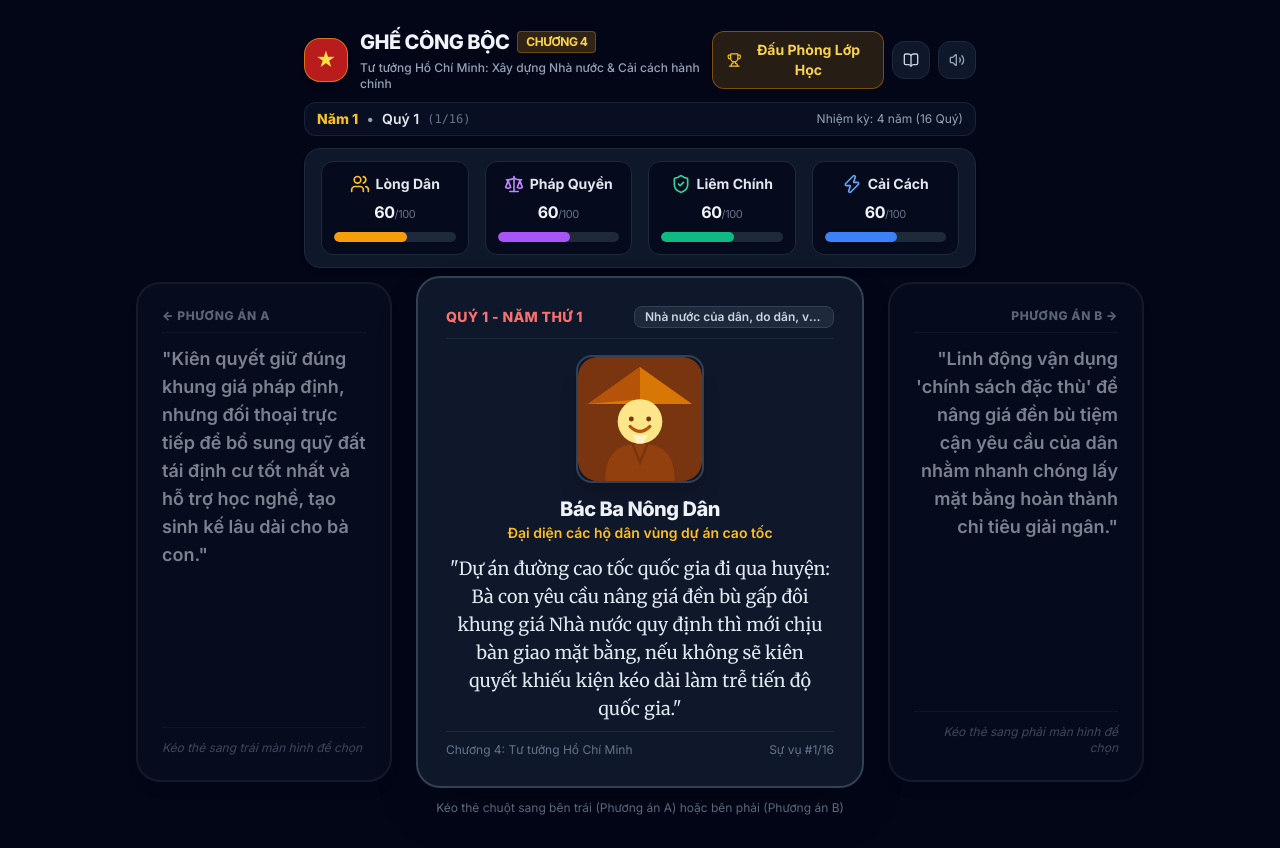
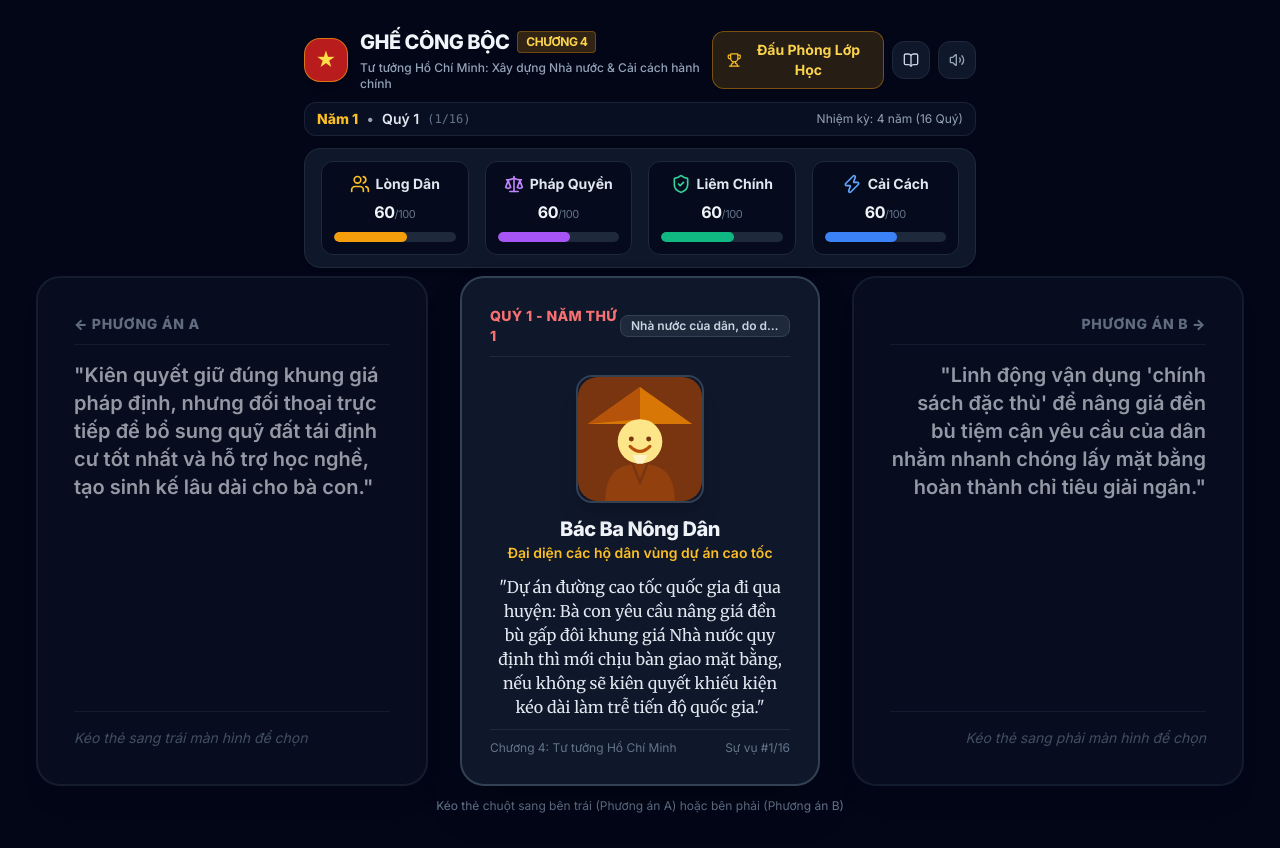
Before and after one commit to zafkielzz/HCM_minigame, a React (Vite) app: page / in a window 1280 px wide. Both pictures are taken after a click on the button "BẮT ĐẦU CHƠI CÁ NHÂN". Built offline with nearby package versions, Linux system fonts and the light colour scheme.

Commit message:
style: expand Option A and Option B side panels to generous width and reduce text wrapping

```diff
--- a/src/App.jsx
+++ b/src/App.jsx
@@ -166,8 +166,8 @@ export default function App() {
 
   return (
     <div className="min-h-screen bg-slate-950 text-slate-100 flex flex-col justify-between p-3 sm:p-5 relative overflow-x-hidden">
-      {/* Main Container: Expanded to max-w-5xl for 3-column cockpit layout */}
-      <div className="w-full max-w-5xl mx-auto flex-1 flex flex-col justify-between relative z-10">
+      {/* Main Container: Expanded to max-w-7xl for wide spacious 3-column cockpit layout */}
+      <div className="w-full max-w-7xl mx-auto flex-1 flex flex-col justify-between relative z-10">
         {gameStatus === 'intro' ? (
           <div className="my-auto max-w-lg mx-auto w-full">
             <IntroScreen
--- a/src/components/Card.jsx
+++ b/src/components/Card.jsx
@@ -76,18 +76,18 @@ export default function Card({ dilemma, onMakeChoice }) {
   const isRight = dragOffset.x > 20;
 
   return (
-    <div className="relative w-full max-w-5xl mx-auto flex flex-col items-center select-none px-2">
+    <div className="relative w-full max-w-6xl xl:max-w-7xl mx-auto flex flex-col items-center select-none px-2 sm:px-4">
       {/* Mobile Top Active Banner (shown on mobile when dragging) */}
-      <div className="md:hidden w-full h-20 flex items-center justify-center mb-2 text-center">
+      <div className="md:hidden w-full h-24 flex items-center justify-center mb-2 text-center">
         {isLeft ? (
-          <div className="w-full bg-emerald-950/95 border-2 border-emerald-500 text-emerald-100 text-xs sm:text-sm font-medium py-2 px-3 rounded-xl shadow-lg text-left transition-all">
+          <div className="w-full bg-emerald-950/95 border-2 border-emerald-500 text-emerald-100 text-xs sm:text-sm font-medium py-2.5 px-3.5 rounded-xl shadow-lg text-left transition-all">
             <span className="text-emerald-400 font-bold block text-[11px] uppercase tracking-wider mb-0.5">
               ← Phương án A
             </span>
             <span className="leading-snug">{dilemma.leftChoice.text}</span>
           </div>
         ) : isRight ? (
-          <div className="w-full bg-blue-950/95 border-2 border-blue-500 text-blue-100 text-xs sm:text-sm font-medium py-2 px-3 rounded-xl shadow-lg text-right transition-all">
+          <div className="w-full bg-blue-950/95 border-2 border-blue-500 text-blue-100 text-xs sm:text-sm font-medium py-2.5 px-3.5 rounded-xl shadow-lg text-right transition-all">
             <span className="text-blue-400 font-bold block text-[11px] uppercase tracking-wider mb-0.5">
               Phương án B →
             </span>
@@ -100,32 +100,32 @@ export default function Card({ dilemma, onMakeChoice }) {
         )}
       </div>
 
-      {/* Main 3-Column Split Layout: Option A on Left, Card in Center, Option B on Right */}
-      <div className="w-full flex items-center justify-center gap-4 sm:gap-6">
+      {/* Main 3-Column Split Cockpit: Spacious Left Block, Center Card, Spacious Right Block */}
+      <div className="w-full flex items-center justify-between gap-4 lg:gap-8">
 
-        {/* LEFT PANEL: PHƯƠNG ÁN A (Xanh Lá Cây - Highlights when dragging Left) */}
+        {/* LEFT PANEL: PHƯƠNG ÁN A (Expanded size, comfortable width, fewer lines) */}
         <div
-          className={`hidden md:flex flex-1 flex-col justify-between p-5 sm:p-6 rounded-3xl border-2 transition-all duration-200 min-h-[460px] sm:min-h-[500px] text-left shadow-lg ${
+          className={`hidden md:flex flex-1 flex-col justify-between p-7 lg:p-8 xl:p-9 rounded-3xl border-2 transition-all duration-200 min-h-[480px] sm:min-h-[510px] text-left shadow-xl ${
             isLeft
               ? 'bg-emerald-950/95 border-emerald-400 text-emerald-100 scale-[1.03] shadow-emerald-950/80 ring-2 ring-emerald-500/40 opacity-100 translate-x-1'
-              : 'bg-slate-900/60 border-slate-800 text-slate-400 opacity-60'
+              : 'bg-slate-900/70 border-slate-800 text-slate-400 opacity-65 hover:opacity-90'
           }`}
         >
           <div>
-            <div className="flex items-center gap-2 mb-3 pb-2 border-b border-slate-800/80">
-              <span className={`text-xs font-black uppercase tracking-wider ${isLeft ? 'text-emerald-300' : 'text-slate-400'}`}>
+            <div className="flex items-center gap-2 mb-4 pb-2.5 border-b border-slate-800">
+              <span className={`text-xs sm:text-sm font-black uppercase tracking-wider ${isLeft ? 'text-emerald-300' : 'text-slate-400'}`}>
                 ← PHƯƠNG ÁN A
               </span>
             </div>
 
-            <p className={`text-base sm:text-lg font-semibold leading-relaxed transition-colors ${
-              isLeft ? 'text-emerald-100 font-bold' : 'text-slate-300'
+            <p className={`text-base sm:text-lg xl:text-xl font-semibold leading-relaxed transition-colors ${
+              isLeft ? 'text-emerald-50 font-bold' : 'text-slate-200'
             }`}>
               "{dilemma.leftChoice.text}"
             </p>
           </div>
 
-          <div className="pt-3 border-t border-slate-800/60 text-xs">
+          <div className="pt-4 border-t border-slate-800 text-xs sm:text-sm">
             {isLeft ? (
               <span className="text-emerald-300 font-bold uppercase tracking-wide flex items-center gap-1.5 animate-pulse">
                 ✓ Thả chuột để chốt Phương án A
@@ -138,8 +138,8 @@ export default function Card({ dilemma, onMakeChoice }) {
           </div>
         </div>
 
-        {/* CENTER: PHYSICAL REIGNS CARD */}
-        <div className="w-full max-w-sm sm:max-w-md shrink-0">
+        {/* CENTER: PHYSICAL REIGNS PORTRAIT CARD */}
+        <div className="w-full max-w-[330px] sm:max-w-[360px] shrink-0">
           <div
             onMouseDown={handleMouseDown}
             onTouchStart={handleTouchStart}
@@ -147,7 +147,7 @@ export default function Card({ dilemma, onMakeChoice }) {
               transform: `translate3d(${dragOffset.x}px, ${dragOffset.y}px, 0px) rotate(${rotation}deg)`,
               transition: isDragging ? 'none' : 'transform 0.25s cubic-bezier(0.175, 0.885, 0.32, 1.275)'
             }}
-            className="w-full cursor-grab active:cursor-grabbing relative select-none rounded-3xl bg-slate-900 border-2 border-slate-700 shadow-2xl p-6 sm:p-7 overflow-hidden flex flex-col justify-between min-h-[460px] sm:min-h-[500px]"
+            className="w-full cursor-grab active:cursor-grabbing relative select-none rounded-3xl bg-slate-900 border-2 border-slate-700 shadow-2xl p-6 sm:p-7 overflow-hidden flex flex-col justify-between min-h-[480px] sm:min-h-[510px]"
           >
             {/* Crisp Stamps */}
             {dragOffset.x < -30 && (
@@ -166,7 +166,7 @@ export default function Card({ dilemma, onMakeChoice }) {
               <span className="text-xs sm:text-sm font-black text-red-400 uppercase tracking-wide">
                 {dilemma.quarter}
               </span>
-              <span className="text-xs font-semibold text-slate-300 px-2.5 py-0.5 rounded-lg bg-slate-800 border border-slate-700 truncate max-w-[200px]">
+              <span className="text-xs font-semibold text-slate-300 px-2.5 py-0.5 rounded-lg bg-slate-800 border border-slate-700 truncate max-w-[170px]">
                 {dilemma.category}
               </span>
             </div>
@@ -187,7 +187,7 @@ export default function Card({ dilemma, onMakeChoice }) {
               </span>
 
               {/* Dialogue / Situation text */}
-              <p className="font-serif text-slate-200 text-base sm:text-lg leading-relaxed text-center px-1">
+              <p className="font-serif text-slate-200 text-sm sm:text-base leading-relaxed text-center px-1">
                 "{dilemma.situation}"
               </p>
             </div>
@@ -200,29 +200,29 @@ export default function Card({ dilemma, onMakeChoice }) {
           </div>
         </div>
 
-        {/* RIGHT PANEL: PHƯƠNG ÁN B (Xanh Lam - Highlights when dragging Right) */}
+        {/* RIGHT PANEL: PHƯƠNG ÁN B (Expanded size, comfortable width, fewer lines) */}
         <div
-          className={`hidden md:flex flex-1 flex-col justify-between p-5 sm:p-6 rounded-3xl border-2 transition-all duration-200 min-h-[460px] sm:min-h-[500px] text-right shadow-lg ${
+          className={`hidden md:flex flex-1 flex-col justify-between p-7 lg:p-8 xl:p-9 rounded-3xl border-2 transition-all duration-200 min-h-[480px] sm:min-h-[510px] text-right shadow-xl ${
             isRight
               ? 'bg-blue-950/95 border-blue-400 text-blue-100 scale-[1.03] shadow-blue-950/80 ring-2 ring-blue-500/40 opacity-100 -translate-x-1'
-              : 'bg-slate-900/60 border-slate-800 text-slate-400 opacity-60'
+              : 'bg-slate-900/70 border-slate-800 text-slate-400 opacity-65 hover:opacity-90'
           }`}
         >
           <div>
-            <div className="flex items-center justify-end gap-2 mb-3 pb-2 border-b border-slate-800/80">
-              <span className={`text-xs font-black uppercase tracking-wider ${isRight ? 'text-blue-300' : 'text-slate-400'}`}>
+            <div className="flex items-center justify-end gap-2 mb-4 pb-2.5 border-b border-slate-800">
+              <span className={`text-xs sm:text-sm font-black uppercase tracking-wider ${isRight ? 'text-blue-300' : 'text-slate-400'}`}>
                 PHƯƠNG ÁN B →
               </span>
             </div>
 
-            <p className={`text-base sm:text-lg font-semibold leading-relaxed transition-colors ${
-              isRight ? 'text-blue-100 font-bold' : 'text-slate-300'
+            <p className={`text-base sm:text-lg xl:text-xl font-semibold leading-relaxed transition-colors ${
+              isRight ? 'text-blue-50 font-bold' : 'text-slate-200'
             }`}>
               "{dilemma.rightChoice.text}"
             </p>
           </div>
 
-          <div className="pt-3 border-t border-slate-800/60 text-xs">
+          <div className="pt-4 border-t border-slate-800 text-xs sm:text-sm">
             {isRight ? (
               <span className="text-blue-300 font-bold uppercase tracking-wide flex items-center justify-end gap-1.5 animate-pulse">
                 ✓ Thả chuột để chốt Phương án B
```
